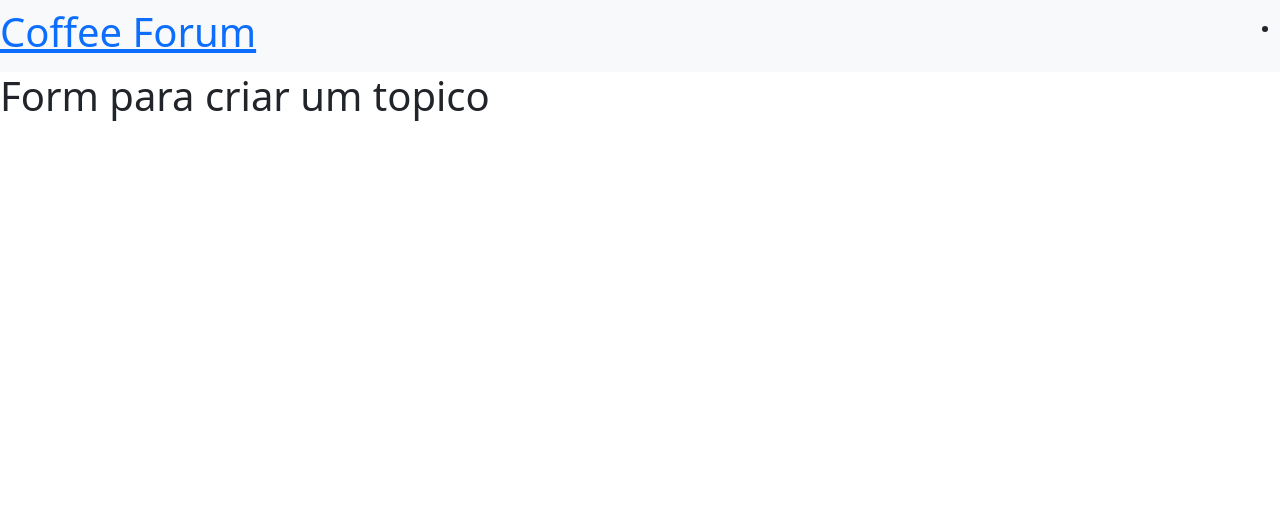
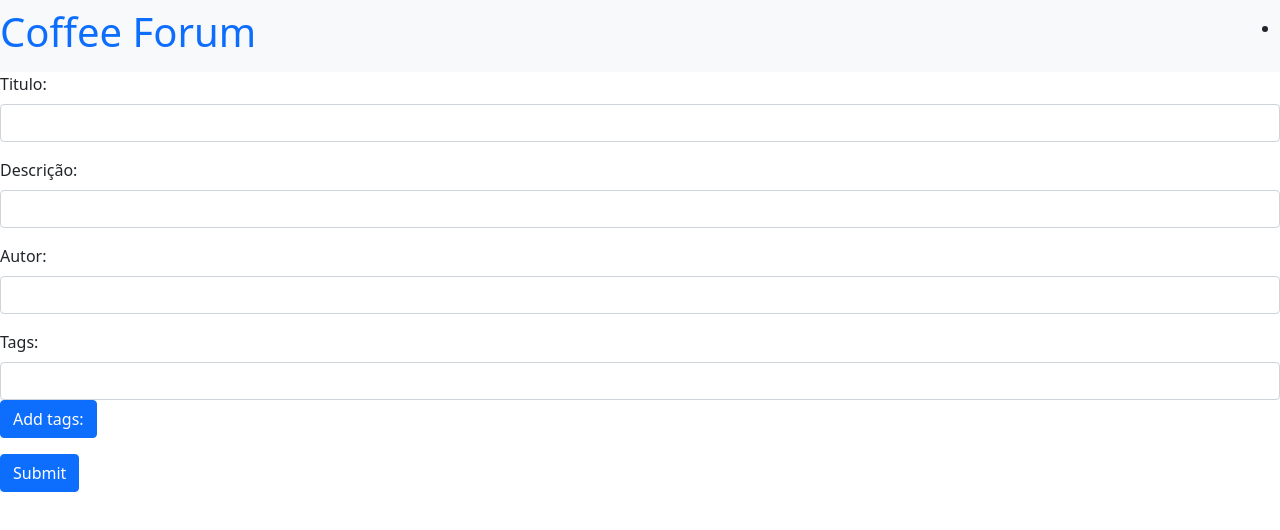
Before and after one commit to Priscilacastroa/coffee-forum, a React (Create React App) app: page /create-topic in a window 1280 px wide. Shown: the top 530 px of the page. Built offline with nearby package versions, Linux system fonts and the light colour scheme.

Commit message:
create done

```diff
--- a/src/components/Navbar/index.js
+++ b/src/components/Navbar/index.js
@@ -3,7 +3,10 @@ export function Navbar() {
   return (
     <nav className="navbar navbar-light bg-light">
       <h1>
-        <Link to="/"> Coffee Forum </Link>
+        <Link to="/" style={{ textDecoration: "none" }}>
+          {" "}
+          Coffee Forum{" "}
+        </Link>
       </h1>
       <ul>
         <li></li>
--- a/src/pages/CreateTopic/index.js
+++ b/src/pages/CreateTopic/index.js
@@ -1,3 +1,124 @@
+import { useNavigate } from "react-router-dom";
+import { useState } from "react";
+import axios from "axios";
+
 export function CreateTopic() {
-  return <h1>Form para criar um topico</h1>;
+  const navigate = useNavigate();
+
+  const [tag, setTag] = useState("");
+
+  const [form, setForm] = useState({
+    title: "",
+    description: "",
+    owner: "",
+    tags: [],
+    answers: [], // Nesse componente, esse cara fica vazio mesmo, ele só vai ter algo quando alguem responder o topico
+  });
+
+  function handleChange(event) {
+    setForm({ ...form, [event.target.name]: event.target.value });
+
+    console.log(form);
+  }
+
+  function handleChangeTags() {
+    const formData = { ...form };
+
+    formData.tags.push(tag);
+
+    setForm(formData);
+
+    console.log(form);
+
+    setTag("");
+  }
+
+  async function handleSubmit(event) {
+    event.preventDefault();
+
+    await axios.post("https://ironrest.herokuapp.com/coffee-forum", form);
+
+    navigate("/");
+  }
+
+  return (
+    <form onSubmit={handleSubmit}>
+      <div class="mb-3">
+        <label for="topicTitle" class="form-label">
+          Titulo:
+        </label>
+        <input
+          type="text"
+          class="form-control"
+          id="topicTitle"
+          value={form.title}
+          name="title"
+          onChange={handleChange}
+        />
+      </div>
+      <div class="mb-3">
+        <label for="topicDescription" class="form-label">
+          Descrição:
+        </label>
+        <input
+          type="text"
+          class="form-control"
+          id="topicDescription"
+          value={form.description}
+          name="description"
+          onChange={handleChange}
+        />
+      </div>
+      <div class="mb-3">
+        <label for="topicOwner" class="form-label">
+          Autor:
+        </label>
+        <input
+          type="text"
+          class="form-control"
+          id="topicOwner"
+          value={form.owner}
+          name="owner"
+          onChange={handleChange}
+        />
+      </div>
+
+      <div class="mb-3">
+        <label for="topicTags" class="form-label">
+          Tags:
+        </label>
+        <input
+          type="text"
+          class="form-control"
+          id="topicTags"
+          name="tags"
+          value={tag}
+          onChange={(event) => {
+            setTag(event.target.value);
+            console.log(tag);
+          }}
+        />
+        <div>
+          {form.tags.map((currentTag) => {
+            return (
+              <small className="m-1" style={{ color: "gray" }}>
+                {currentTag}
+              </small>
+            );
+          })}
+        </div>
+        <button
+          class="btn btn-primary"
+          type="button"
+          onClick={handleChangeTags}
+        >
+          Add tags:
+        </button>
+      </div>
+
+      <button type="submit" class="btn btn-primary">
+        Submit
+      </button>
+    </form>
+  );
 }
```
